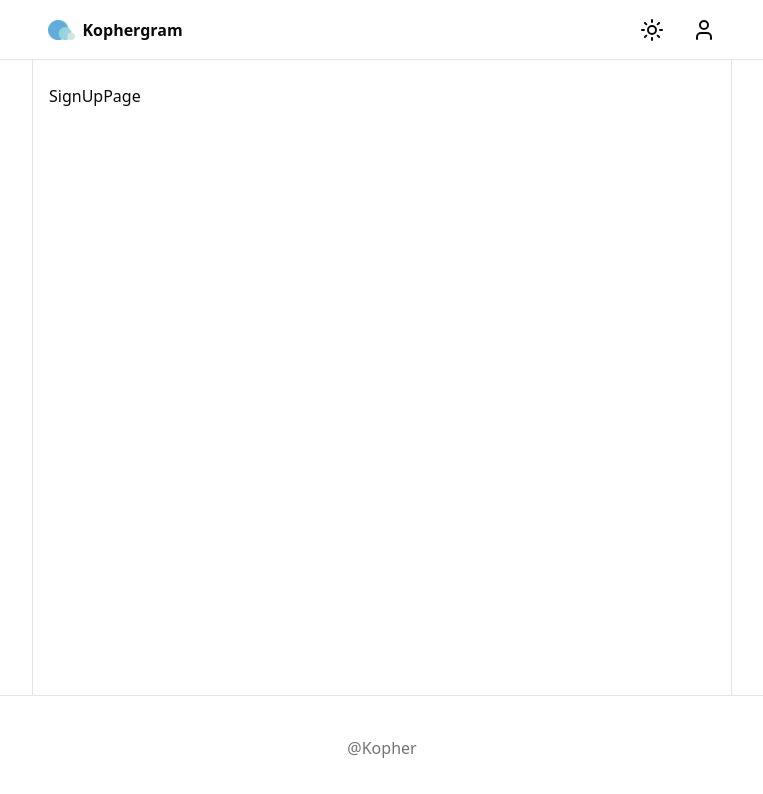
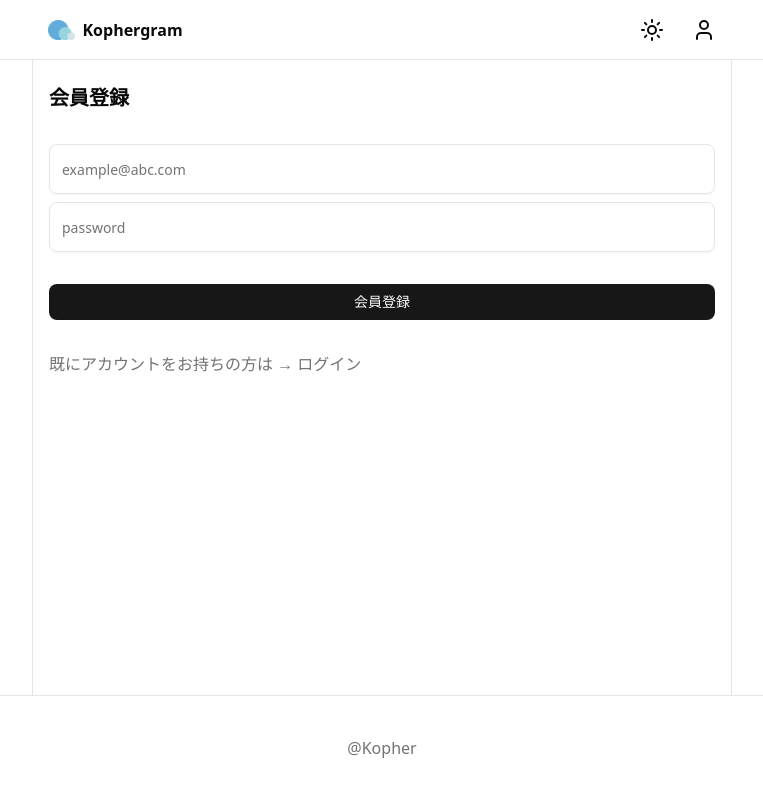
Before and after one commit to kopher1601/react-studies, a React (Vite) app in the folder kopher-sns/: page /sign-up in a window 1280 px wide. Shown: the top 794 px of the page, without its empty margins (258-1021 px from the left). Built offline with nearby package versions, Linux system fonts and the light colour scheme; no server answers.

Commit message:
Add sign-up flow using Supabase auth and React Query useMutation

```diff
--- /dev/null
+++ b/kopher-sns/src/api/auth.ts
@@ -0,0 +1,15 @@
+import supabase from "@/lib/supabase.ts";
+
+interface SignUpParams {
+  email: string;
+  password: string;
+}
+export async function signUp({ email, password }: SignUpParams) {
+  const response = await supabase.auth.signUp({ email, password });
+  if (response.error) {
+    console.error(response.error);
+    throw new Error(response.error.message);
+  }
+
+  return response.data;
+}
--- /dev/null
+++ b/kopher-sns/src/hooks/mutations/use-sign-up.ts
@@ -0,0 +1,8 @@
+import { useMutation } from "@tanstack/react-query";
+import { signUp } from "@/api/auth.ts";
+
+export function useSignUp() {
+  return useMutation({
+    mutationFn: signUp,
+  });
+}
--- a/kopher-sns/src/pages/sign-up-page.tsx
+++ b/kopher-sns/src/pages/sign-up-page.tsx
@@ -1,3 +1,56 @@
+import { Input } from "@/components/ui/input.tsx";
+import { Button } from "@/components/ui/button.tsx";
+import { Link } from "react-router";
+import { useState } from "react";
+import { useSignUp } from "@/hooks/mutations/use-sign-up.ts";
+
 export default function SignUpPage() {
-  return <div>SignUpPage</div>;
+  const [email, setEmail] = useState("");
+  const [password, setPassword] = useState("");
+
+  const { mutate: signUp } = useSignUp();
+
+  const handleSignUpClick = () => {
+    if (email.trim() === "") {
+      return;
+    }
+
+    if (password.trim() === "") {
+      return;
+    }
+
+    signUp({ email, password });
+  };
+
+  return (
+    <div className="flex flex-col gap-8">
+      <div className="text-xl font-bold">会員登録</div>
+      <div className="flex flex-col gap-2">
+        <Input
+          className="py-6"
+          type="email"
+          placeholder="example@abc.com"
+          value={email}
+          onChange={(e) => setEmail(e.target.value)}
+        />
+        <Input
+          className="py-6"
+          type="password"
+          placeholder="password"
+          value={password}
+          onChange={(e) => setPassword(e.target.value)}
+        />
+      </div>
+      <div>
+        <Button className="w-full" onClick={handleSignUpClick}>
+          会員登録
+        </Button>
+      </div>
+      <div>
+        <Link className="text-muted-foreground hover:underline" to="/sign-in">
+          既にアカウントをお持ちの方は → ログイン
+        </Link>
+      </div>
+    </div>
+  );
 }
```
